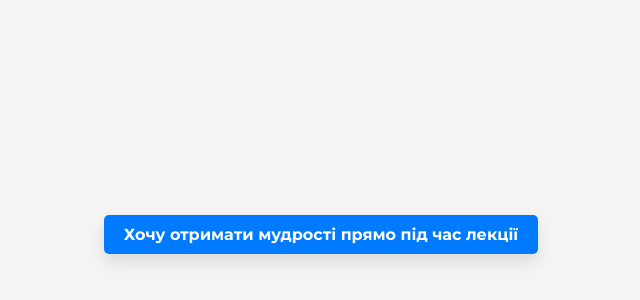
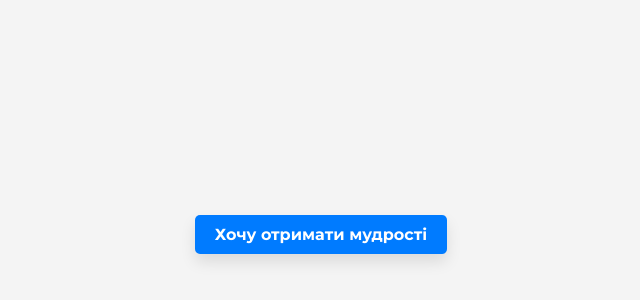
Before and after one commit to VadimMentorQA/random-app, a plain HTML site: page index.html in a window 1280 px wide. Shown: the part 164-464 px from the top of the page, without its empty margins (319-959 px from the left). Drawn offline with Linux system fonts and the light colour scheme.

Commit message:
Update index.html

```diff
--- a/index.html
+++ b/index.html
@@ -13,7 +13,7 @@
   </head>
   <body>
     <button id="quoteButton">
-      Хочу отримати мудрості прямо під час лекції
+      Хочу отримати мудрості
     </button>
     <div id="quoteDisplay"></div>
 
```
